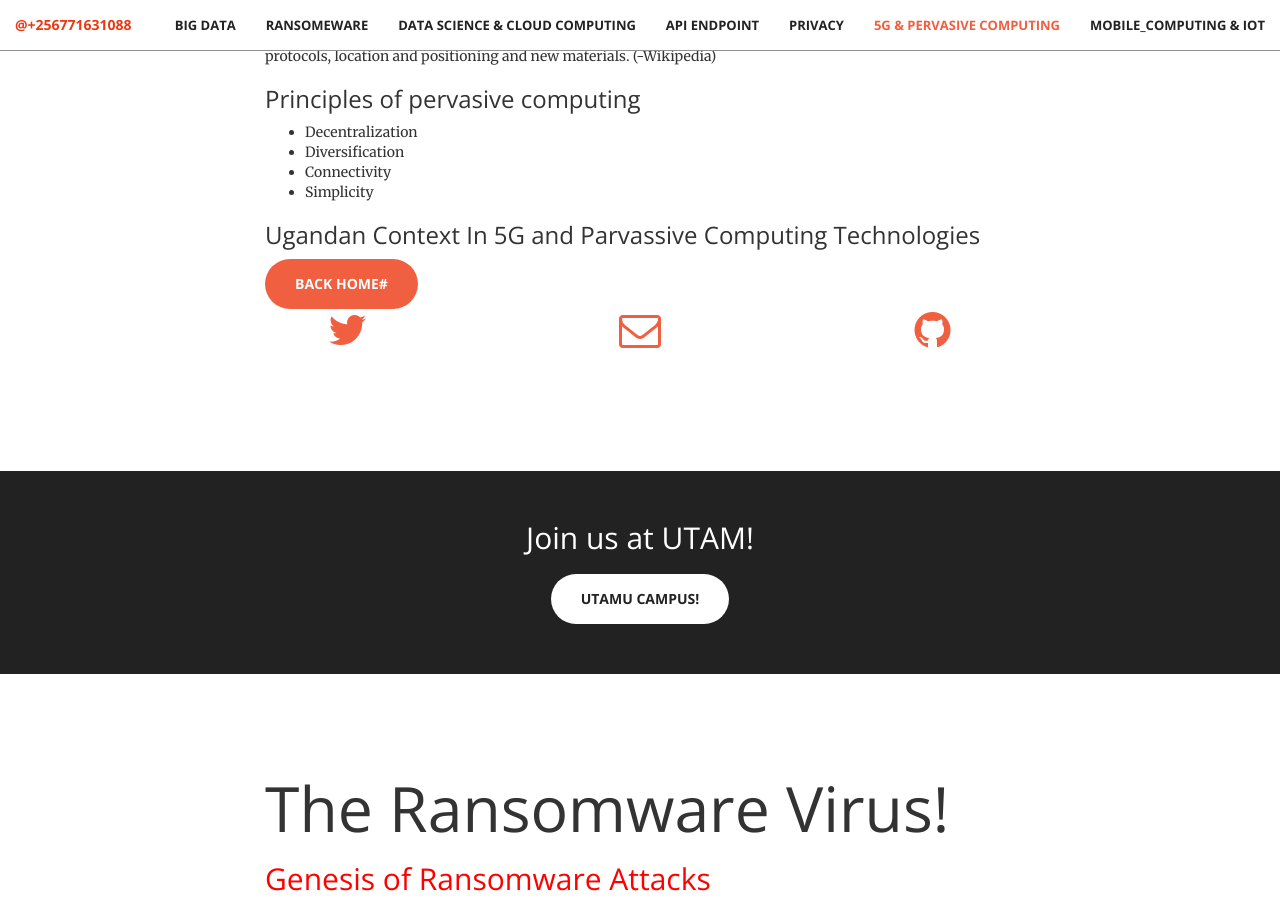
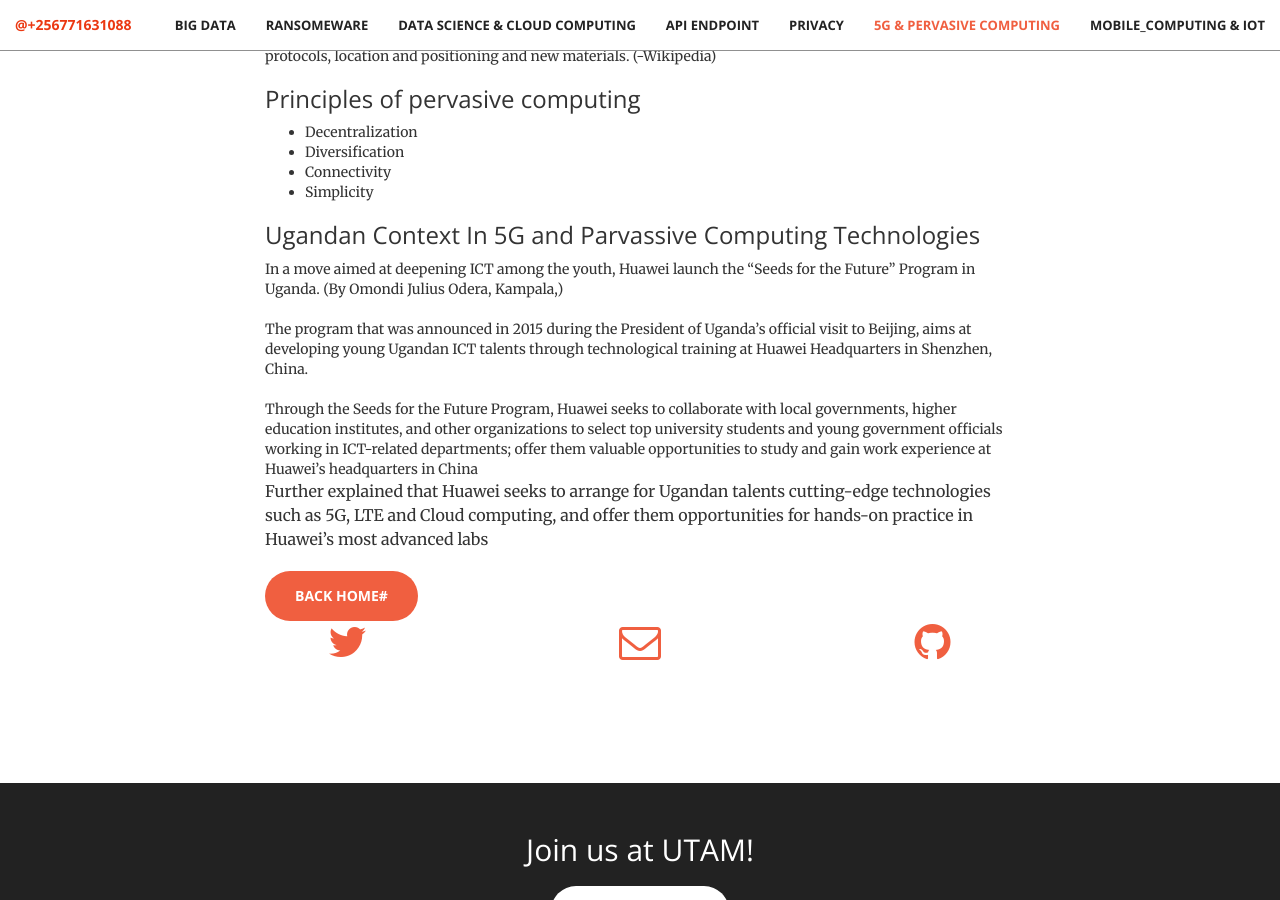
Before and after one commit to deromatic/deromatic.github.io, a Jekyll site: the page built from index.html, in a window 1280 px wide and 900 px high, scrolled down 13328 px. Built offline with Jekyll 4.4.1, drawn with Linux system fonts in a browser that asks for light colours.

Commit message:
Update 5G.html

```diff
--- a/_includes/5G.html
+++ b/_includes/5G.html
@@ -42,7 +42,12 @@ Modern communication networks must be able to ensure specific requirements. In t
 </ul>
                <h3>Ugandan Context In 5G and Parvassive Computing Technologies</h3>
 
-                   </h4><a href="#header" class="btn btn-primary btn-xl page-scroll">Back Home#</a></h4>
+In a move aimed at deepening ICT among the youth, Huawei launch the “Seeds for the Future” Program in Uganda. (By Omondi Julius Odera, Kampala,)
+              <br><br>The program that was announced in 2015 during the President of Uganda’s official visit to Beijing, aims at developing young Ugandan ICT talents through technological training at Huawei Headquarters in Shenzhen, China.
+                  <br><br>Through the Seeds for the Future Program, Huawei seeks to collaborate with local governments, higher education institutes, and other organizations to select top university students and young government officials working in ICT-related departments; offer them valuable opportunities to study and gain work experience at Huawei’s headquarters in China
+		    <p>Further explained that Huawei seeks to arrange for Ugandan talents cutting-edge technologies such as 5G, LTE and Cloud computing, and offer them opportunities for hands-on practice in Huawei’s most advanced labs
+		   </p>
+		    </h4><a href="#header" class="btn btn-primary btn-xl page-scroll">Back Home#</a></h4>
             </div>
         <div class="col-lg-2 col-lg-offset-2 text-center">
             <a href="https://twitter.com/{{ site.twitter_username }}">
```
